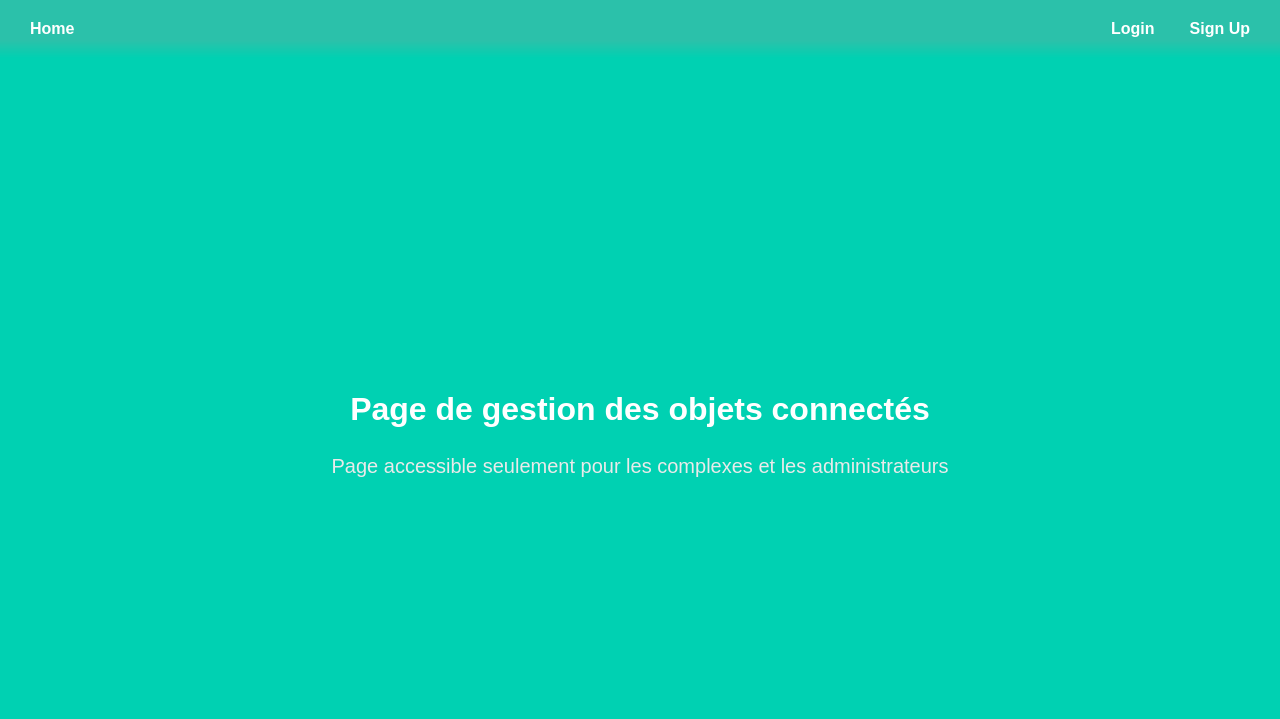
After one commit to Or1anne/DevWebProjet, a Python web app: template templates/manage.html in a window 1280 px wide. The commit adds this page. Shown: the top 719 px of the page. Run offline with Jinja, Linux system fonts and the light colour scheme; the template is opened without the code that fills it, so the values that code supplies are empty.

Commit message:
Add new pages

```diff
--- a/static/styles/base2.css
+++ b/static/styles/base2.css
@@ -11,28 +11,45 @@ html, body {
 /* Navbar */
 .navbar {
     display: flex;
-    justify-content: flex-end; /* Aligne la navbar à droite */
-    background: transparent;
-    padding: 15px;
+    justify-content: space-between; /* Home à gauche, les autres liens à droite */
+    align-items: center; /* Aligner verticalement */
+    background-color: #2bc1aa;
+    padding: 10px 20px;
+    -webkit-mask-image: linear-gradient(to bottom, rgba(0, 0, 0, 1) 70%, rgba(0, 0, 0, 0));
+    mask-image: linear-gradient(to bottom, rgba(0, 0, 0, 1) 70%, rgba(0, 0, 0, 0));
 }
 
-.navbar-menu {
+.navbar .container {
     display: flex;
-    gap: 20px;
+    width: 100%;
+    justify-content: space-between; /* Sépare Home et les autres éléments */
+    align-items: center;
 }
 
+.navbar-start {
+    display: flex;
+    align-items: center;
+}
+
+.navbar-end {
+    display: flex;
+    align-items: center;
+    gap: 15px; /* Espacement entre les liens */
+}
+
+/* Liens de navigation */
 .navbar-item {
     color: white !important;
     font-weight: bold;
-    text-decoration: none; /* Supprime le soulignement */
+    text-decoration: none;
     padding: 10px;
 }
 
 .navbar-item:hover {
     background: rgba(255, 255, 255, 0.2);
     border-radius: 5px;
-    padding: 10px;
 }
+
 
 /* Conteneur principal */
 .hero-body {
--- a/templates/base.html
+++ b/templates/base.html
@@ -21,6 +21,15 @@
                         <a href="{{ url_for('main.index') }}" class="navbar-item">
                             Home
                         </a>
+
+                        {% if current_user.is_authenticated %}
+                        <a href="{{ url_for('main.manage') }}" class="navbar-item">
+                            Manage
+                        </a>
+                        <a href="{{ url_for('main.admin') }}" class="navbar-item">
+                            Administration
+                        </a>
+                        {% endif %}
                     </div>
 
                     <!-- Autres éléments à droite -->
--- /dev/null
+++ b/templates/manage.html
@@ -0,0 +1,10 @@
+{% extends "base.html" %}
+
+{% block content %}
+<h1 class="title">
+    Page de gestion des objets connectés
+</h1>
+<h2 class="subtitle">
+    Page accessible seulement pour les complexes et les administrateurs
+</h2>
+{% endblock %}
```
Also changed, not shown: other parts of static/styles/base2.css (+60 -0 lines), main.py (+8 -0 lines), templates/Accueil.html (deleted, +0 -37 lines), templates/admin.html (added, +10 -0 lines), templates/index.html (+21 -3 lines).
